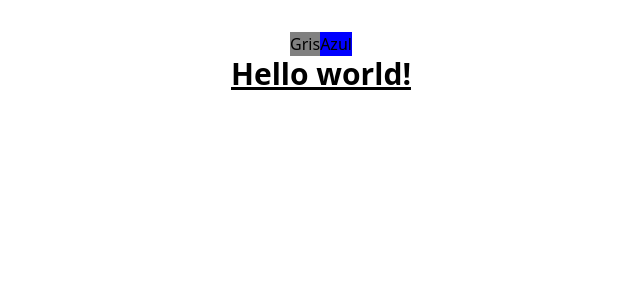
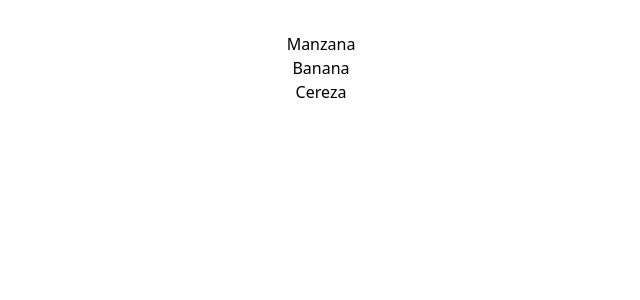
Before and after one commit to JUANLOPCON071/MyReactApp, a React (Vite) app: page / in a window 1280 px wide. Shown: the top 300 px of the page, without its empty margins (319-959 px from the left). Built offline with nearby package versions, Linux system fonts and the light colour scheme.

Commit message:
Componente con datos estaticos

```diff
--- a/src/App.jsx
+++ b/src/App.jsx
@@ -4,6 +4,7 @@
 import Counter from './componentes/Counter';
 import CounterWhithEffect from './componentes/CounterWithEffect';
 import NameForm from './componentes/NameForm';
+import StaticComponent from './componentes/StaticComponent/StaticComponent';
 import TailwindText from './componentes/Text/Text';
 import ToggleButton from './componentes/ToggleButton';
 
@@ -12,9 +13,7 @@
 
   return (
     <>
-      <Button><p>Gris</p></Button>
-      <Button blue><p>Azul</p></Button>
-      <TailwindText/>
+      <StaticComponent/>
     </>
   )
 }
--- /dev/null
+++ b/src/componentes/StaticComponent/StaticComponent.jsx
@@ -0,0 +1,15 @@
+const StaticComponent = () => {
+    const items = ["Manzana", "Banana", "Cereza"];
+
+    return (
+        <ul>
+            {
+                items.map((item, index) => (
+                    <li key={index}>{item}</li>
+                ))
+            }
+        </ul>
+    )
+}
+
+export default StaticComponent;
```
